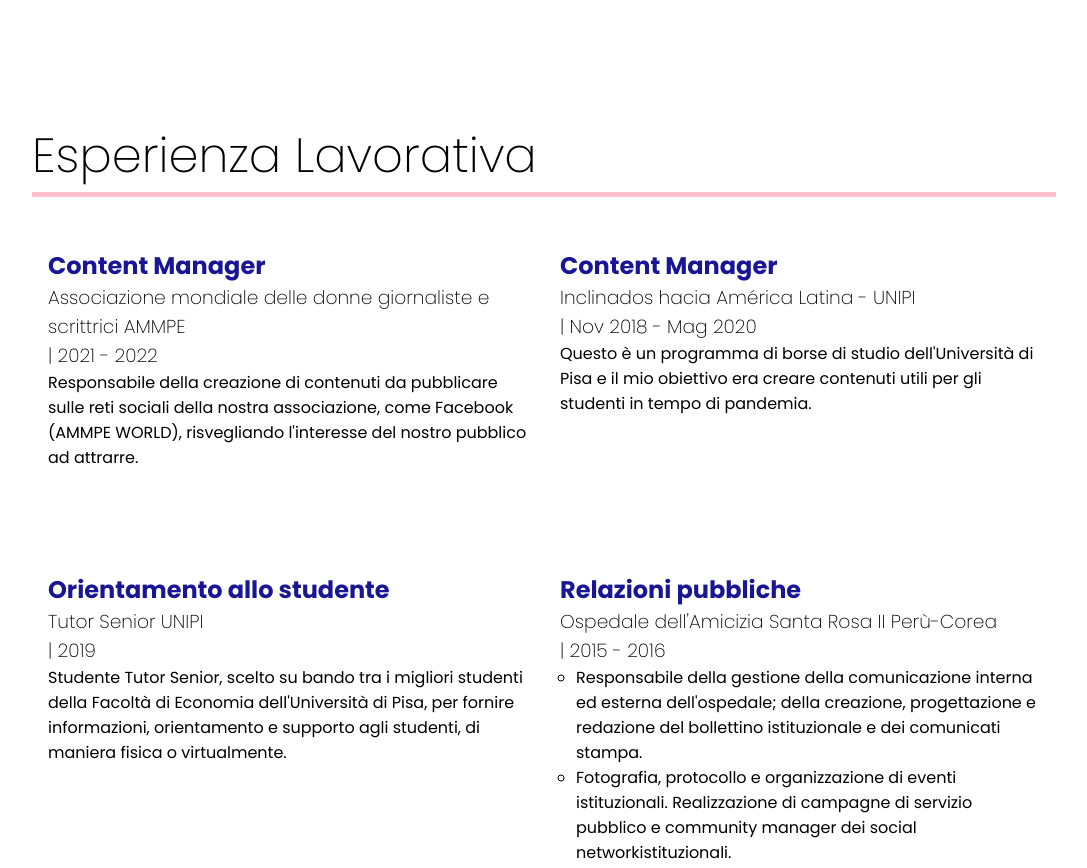
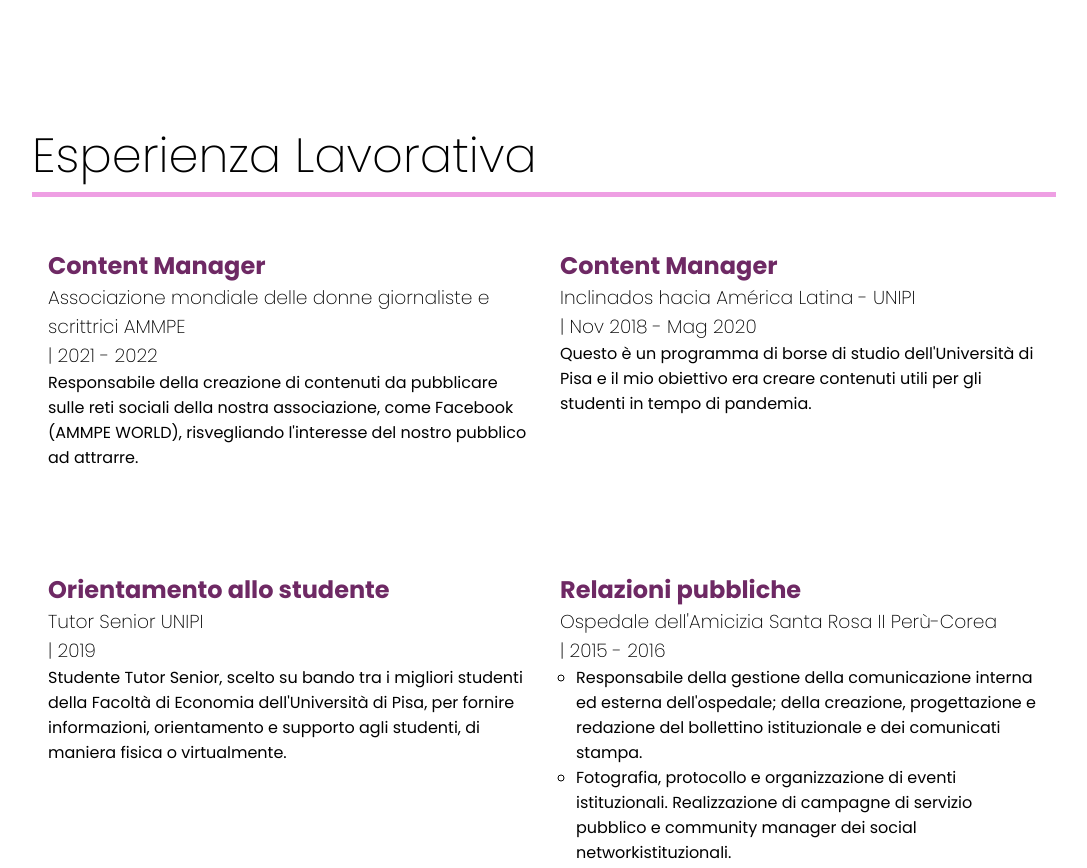
Before and after one commit to ckevar/ckevar.github.io, a plain HTML site: page sissypierina/index.html in a window 1280 px wide. Shown: the part 760-1628 px from the top of the page, without its empty margins (96-1183 px from the left). Drawn offline with Linux system fonts and the light colour scheme.

Commit message:
update style

```diff
--- a/sissypierina/css/style.css
+++ b/sissypierina/css/style.css
@@ -8,8 +8,8 @@
 	--nav_text_color:  black;
 	--background_color:  white;
 	--nav_text_secondary_color: black;
-	--background_secondary_color: pink;
-	--secondary-color: #181694;
+	--background_secondary_color: #EE9FE3;
+	--secondary-color: #6E2964;
 }
 
 h1 {
@@ -119,8 +119,7 @@ nav .fa {
 	content: '';
 	width: 100%;
 	height: 0.1em;
-	/*background: #2E9942;*/
-	background: pink;
+	background: var(--background_secondary_color);
 	display: block;
 }
 
@@ -167,7 +166,8 @@ nav .fa {
 	content: counter(counter-name);
 	position: absolute;
 	left:  -1.2em;
-	color: var(--secondary-color);
+	color: var(--nav_text_color);
+	/*color: var;*/
 	width: 1.5em;
 	height: 1.5em;
 	display: flex;
@@ -182,7 +182,7 @@ nav .fa {
 }
 
 #skills_list > li, #prizes_list > li {
-	background: #181694;
+	background: var(--secondary-color);
 	color: white;
 	padding: 1em;
 	border-radius: 1em;
```
